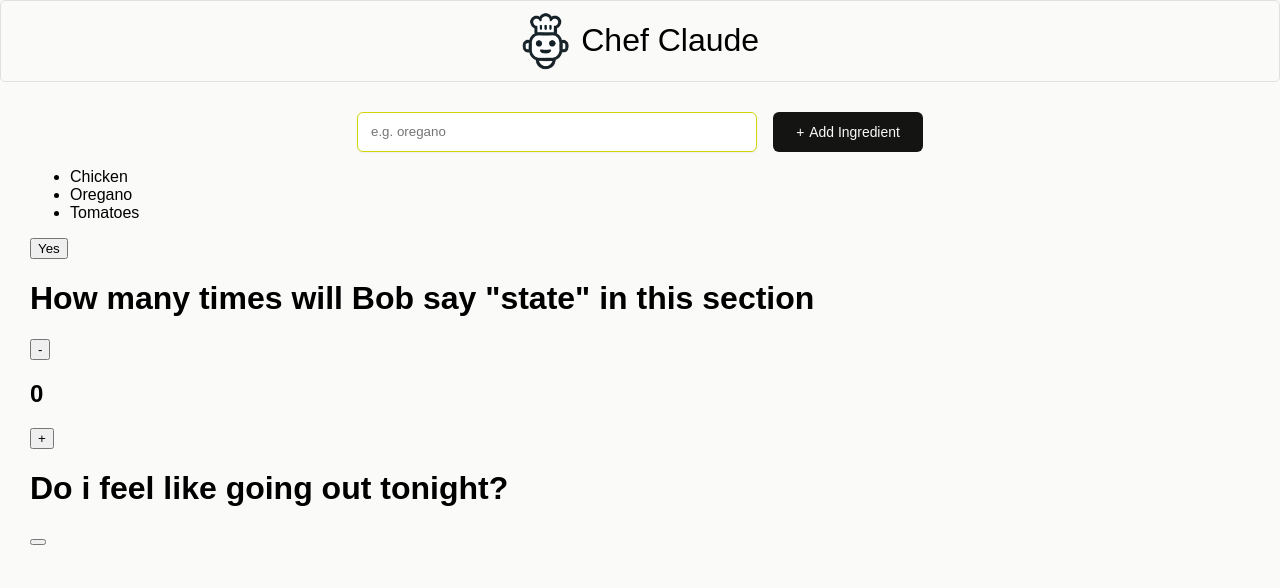
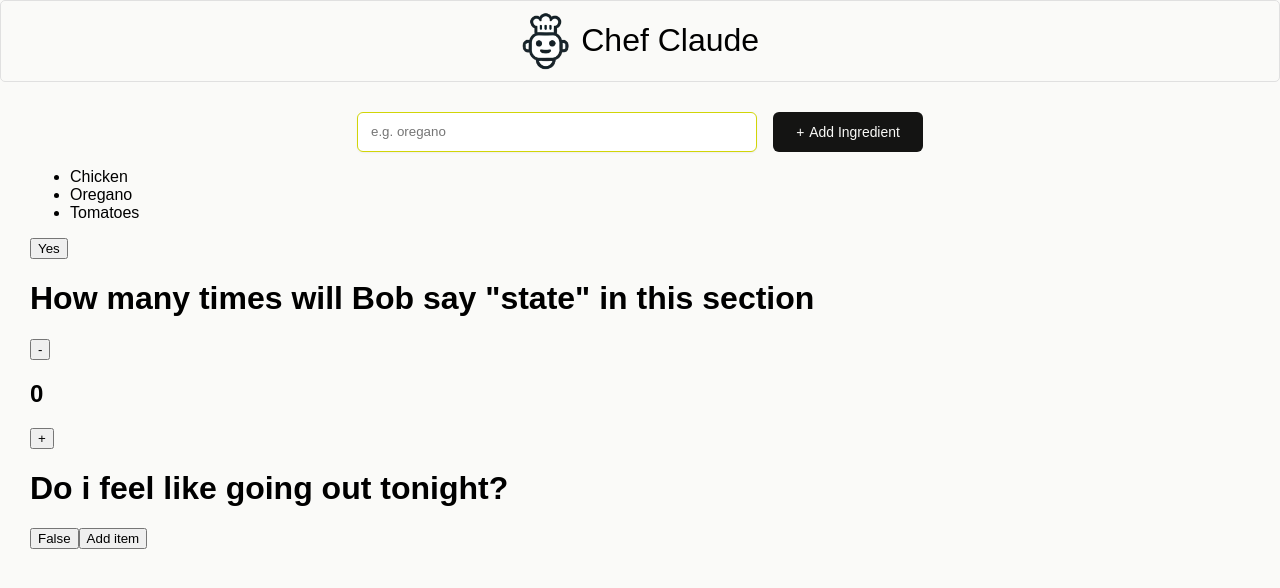
Before and after one commit to get-aakash/makeYourOwnReciepe, a React (Vite) app: page / in a window 1280 px wide. Shown: the top 588 px of the page. Built offline with nearby package versions, Linux system fonts and the light colour scheme.

Commit message:
call back function

```diff
--- a/src/components/Main.jsx
+++ b/src/components/Main.jsx
@@ -4,14 +4,16 @@ const Main = () => {
     const ingredients = ['Chicken', "Oregano", "Tomatoes"]
     const [isImportant, setIsImportant] = React.useState("Yes")
     const [counter, setCounter] = React.useState(0)
+    const [isGoingOut, setIsGoingOut]  =React.useState(false)
+    const [myFavoriteThings, setmyFavoriteThings] = React.useState([])
 
     const mapIngredients = ingredients.map((item, index)=> <li key={index}>{item}</li>
 
     )
+    const myArray = ["a", "b","c","d"]
 
-    const isGoingOut = false
     function handleGoingOut(){
-         !isGoingOut
+          setIsGoingOut(!isGoingOut)
 
     }
     function handleOnClick(e){
@@ -19,6 +21,10 @@ const Main = () => {
         console.log("function clicked!!")
         setIsImportant("Definitely")
 
+    }
+    function addMyFavoriteThing(){
+        setmyFavoriteThings([...myFavoriteThings, "test"])
+        console.log(myFavoriteThings)
     }
     function handleDecrease(){
 
@@ -54,7 +60,9 @@ const Main = () => {
         <button className='plus' onClick={handleIncrease} aria-label='Increase count'>+</button>
       </div>
       <h1>Do i feel like going out tonight?</h1>
-      <button onClick={handleGoingOut}>{isGoingOut?isGoingOut:!isGoingOut}</button>
+      <button onClick={handleGoingOut}>{isGoingOut?"Yes":"False"}</button>
+
+      <button onClick={addMyFavoriteThing}>Add item</button>
     </main>
   )
 }
```
